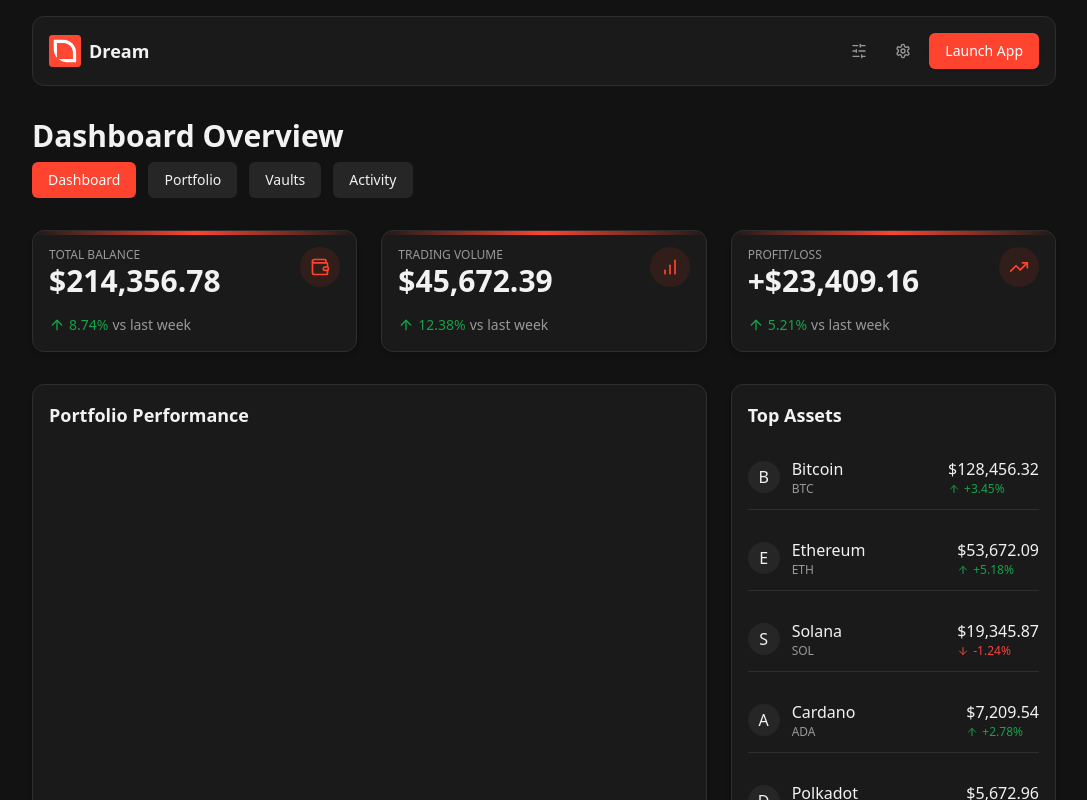
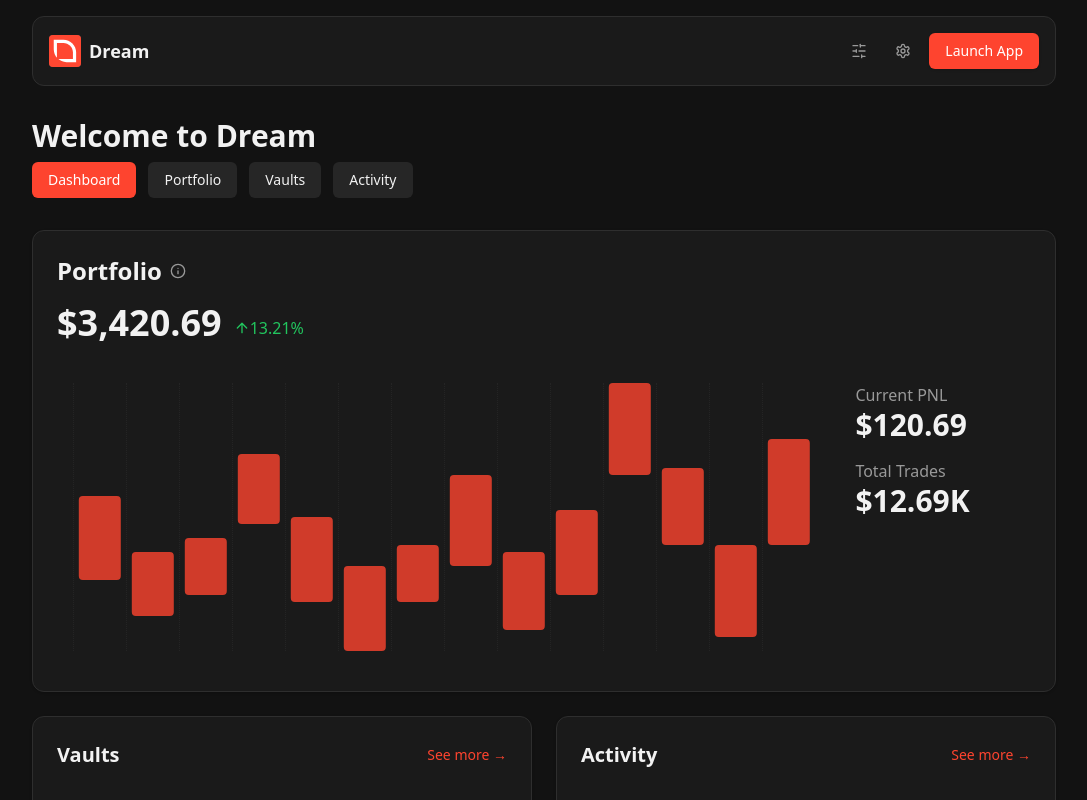
Before and after one commit to saugardev/dream-ui, a Next.js app: page /dashboard in a window 1280 px wide. Shown: the top 800 px of the page, without its empty margins (96-1183 px from the left). Built offline with nearby package versions, Linux system fonts and the light colour scheme.

Commit message:
feat: dashboard layout

```diff
--- a/app/dashboard/page.tsx
+++ b/app/dashboard/page.tsx
@@ -1,123 +1,104 @@
 "use client"
 
 import DashboardLayout from "@/components/dashboard-layout";
-import {
-  ArrowUp,
-  ArrowDown,
-  TrendingUp,
-  Wallet,
-  BarChart
-} from "lucide-react";
-import SketchyChart from "@/components/sketchy-chart";
+import { ArrowUp, Info } from "lucide-react";
+import ProtocolMetricsChart from "@/components/protocol-metrics-chart";
+import { Card } from "@/components/ui/card";
+import Link from "next/link";
 
 export default function DashboardPage() {
   return (
-    <DashboardLayout title="Dashboard Overview">
-      <div className="grid grid-cols-1 md:grid-cols-3 gap-6 mb-8">
-        <div className="dashboard-card card-gradient">
-          <div className="flex justify-between items-start mb-4">
-            <div>
-              <p className="stats-label">TOTAL BALANCE</p>
-              <h3 className="stats-value">$214,356.78</h3>
-            </div>
-            <div className="h-10 w-10 bg-primary/10 flex items-center justify-center rounded-full">
-              <Wallet className="text-primary h-5 w-5" />
-            </div>
-          </div>
-          <div className="positive-change text-sm mt-2">
-            <ArrowUp className="h-4 w-4 mr-1" />
-            <span>8.74%</span>
-            <span className="text-muted-foreground ml-1">vs last week</span>
+    <DashboardLayout title="Welcome to Dream">
+      <Card className="p-6 mb-6">
+        <div className="flex justify-between items-center mb-4">
+          <div className="flex items-center gap-2">
+            <h2 className="text-2xl font-bold">Portfolio</h2>
+            <button className="text-muted-foreground hover:text-primary">
+              <Info className="h-4 w-4" />
+            </button>
           </div>
         </div>
 
-        <div className="dashboard-card card-gradient">
-          <div className="flex justify-between items-start mb-4">
-            <div>
-              <p className="stats-label">TRADING VOLUME</p>
-              <h3 className="stats-value">$45,672.39</h3>
-            </div>
-            <div className="h-10 w-10 bg-primary/10 flex items-center justify-center rounded-full">
-              <BarChart className="text-primary h-5 w-5" />
+        <div className="grid grid-cols-1 lg:grid-cols-5 gap-6">
+          <div className="lg:col-span-4">
+            <div className="mb-6">
+              <div className="flex items-baseline gap-3">
+                <h3 className="text-4xl font-bold">$3,420.69</h3>
+                <div className="flex items-center text-green-500">
+                  <ArrowUp className="h-4 w-4" />
+                  <span>13.21%</span>
                 </div>
               </div>
-          <div className="positive-change text-sm mt-2">
-            <ArrowUp className="h-4 w-4 mr-1" />
-            <span>12.38%</span>
-            <span className="text-muted-foreground ml-1">vs last week</span>
+            </div>
+            <div className="h-[300px]">
+              <ProtocolMetricsChart />
             </div>
           </div>
 
-        <div className="dashboard-card card-gradient">
-          <div className="flex justify-between items-start mb-4">
+          <div className="mt-20 lg:col-span-1">
             <div>
-              <p className="stats-label">PROFIT/LOSS</p>
-              <h3 className="stats-value">+$23,409.16</h3>
+              <div className="flex flex-col justify-left items-start mb-4">
+                <h3 className="text-muted-foreground">Current PNL</h3>
+                <span className="text-3xl font-bold">$120.69</span>
               </div>
-            <div className="h-10 w-10 bg-primary/10 flex items-center justify-center rounded-full">
-              <TrendingUp className="text-primary h-5 w-5" />
-            </div>
-          </div>
-          <div className="positive-change text-sm mt-2">
-            <ArrowUp className="h-4 w-4 mr-1" />
-            <span>5.21%</span>
-            <span className="text-muted-foreground ml-1">vs last week</span>
+              <div className="flex flex-col justify-left items-start">
+                <h3 className="text-muted-foreground">Total Trades</h3>
+                <span className="text-3xl font-bold">$12.69K</span>
               </div>
             </div>
           </div>
+        </div>
+      </Card>
 
-      <div className="grid grid-cols-1 lg:grid-cols-3 gap-6">
-        <div className="dashboard-card lg:col-span-2">
+      <div className="grid grid-cols-1 lg:grid-cols-2 gap-6">
+        <Card className="p-6">
           <div className="flex justify-between items-center mb-6">
-            <h3 className="font-bold text-lg">Portfolio Performance</h3>
+            <h3 className="text-xl font-bold">Vaults</h3>
+            <Link href="/vaults" className="text-sm text-primary hover:underline">
+              See more →
+            </Link>
           </div>
-          <div className="h-80">
-            <SketchyChart
-              data={[
-                {name: 'Mon', value: 4000},
-                {name: 'Tue', value: 3000},
-                {name: 'Wed', value: 6000},
-                {name: 'Thu', value: 2780},
-                {name: 'Fri', value: 7890},
-                {name: 'Sat', value: 9390},
-                {name: 'Sun', value: 9900}
-              ]}
-              professional={true}
-            />
-          </div>
-        </div>
-
-        <div className="dashboard-card">
-          <h3 className="font-bold text-lg mb-4">Top Assets</h3>
-          <div className="space-y-4">
           {[
-              { name: "Bitcoin", symbol: "BTC", value: "$128,456.32", change: "+3.45%", isPositive: true },
-              { name: "Ethereum", symbol: "ETH", value: "$53,672.09", change: "+5.18%", isPositive: true },
-              { name: "Solana", symbol: "SOL", value: "$19,345.87", change: "-1.24%", isPositive: false },
-              { name: "Cardano", symbol: "ADA", value: "$7,209.54", change: "+2.78%", isPositive: true },
-              { name: "Polkadot", symbol: "DOT", value: "$5,672.96", change: "-0.32%", isPositive: false }
-            ].map((asset, index) => (
-              <div key={index} className="flex justify-between items-center py-3 border-b border-border last:border-0">
-                <div className="flex items-center gap-3">
-                  <div className="h-8 w-8 bg-secondary rounded-full flex items-center justify-center">
-                    {asset.symbol.charAt(0)}
-                  </div>
+            { name: "50BTC-50ETH", risk: "60%", price: "$3,220.69", change: "13.21%" },
+            { name: "25ETH-50PEPE-25BTC", risk: "60%", price: "$3,220.69", change: "13.21%" },
+            { name: "ETH-PEPE", risk: "60%", price: "$3,220.69", change: "13.21%" }
+          ].map((vault, i) => (
+            <div key={i} className="flex justify-between items-center py-3 border-b border-border last:border-0">
               <div>
-                    <p className="font-medium">{asset.name}</p>
-                    <p className="text-xs text-muted-foreground">{asset.symbol}</p>
-                  </div>
+                <p className="font-medium">{vault.name}</p>
+                <p className="text-sm text-muted-foreground">Risk: {vault.risk}</p>
               </div>
               <div className="text-right">
-                  <p className="font-medium">{asset.value}</p>
-                  <p className={asset.isPositive ? "positive-change text-xs" : "negative-change text-xs"}>
-                    {asset.isPositive ? <ArrowUp className="h-3 w-3 mr-1" /> : <ArrowDown className="h-3 w-3 mr-1" />}
-                    {asset.change}
-                  </p>
+                <p className="font-medium">{vault.price}</p>
+                <p className="text-sm text-green-500">↑ {vault.change}</p>
               </div>
             </div>
           ))}
+        </Card>
+
+        <Card className="p-6">
+          <div className="flex justify-between items-center mb-6">
+            <h3 className="text-xl font-bold">Activity</h3>
+            <Link href="/activity" className="text-sm text-primary hover:underline">
+              See more →
+            </Link>
+          </div>
+          {[
+            { hash: "0xef2...a241", type: "Payback Position", token: "-1 sTOKEN", usd: "+1100.00 USD" },
+            { hash: "0xef2...a241", type: "Create Position", token: "+1 sTOKEN", usd: "-1000.00 USD" }
+          ].map((activity, i) => (
+            <div key={i} className="flex justify-between items-center py-3 border-b border-border last:border-0">
+              <div>
+                <p className="font-medium">{activity.hash}</p>
+                <p className="text-sm text-muted-foreground">{activity.type}</p>
+              </div>
+              <div className="text-right">
+                <p className="font-medium">{activity.token}</p>
+                <p className="text-sm text-muted-foreground">{activity.usd}</p>
               </div>
             </div>
+          ))}
+        </Card>
       </div>
     </DashboardLayout>
   )
--- a/app/globals.css
+++ b/app/globals.css
@@ -125,7 +125,6 @@
     @apply text-[hsl(var(--negative))] flex items-center;
   }
 
-  /* Styles for dashboard elements */
   .dashboard-card {
     @apply bg-card border border-border rounded-xl p-4 shadow-md;
   }
@@ -142,3 +141,14 @@
     @apply text-foreground bg-secondary;
   }
 }
+
+
+
+@layer base {
+  * {
+    @apply border-border outline-ring/50;
+  }
+  body {
+    @apply bg-background text-foreground;
+  }
+}
--- /dev/null
+++ b/components/portfolio-section.tsx
@@ -0,0 +1,41 @@
+import { ArrowUp } from "lucide-react";
+import { Card } from "./ui/card";
+import SketchyChart from "./sketchy-chart";
+
+export default function PortfolioSection() {
+  return (
+    <Card className="p-6">
+      <div className="flex justify-between items-center mb-4">
+        <div className="flex items-center gap-2">
+          <h2 className="text-2xl font-bold">Portfolio</h2>
+          <button className="text-muted-foreground hover:text-primary">ⓘ</button>
+        </div>
+      </div>
+
+      <div className="mb-6">
+        <div className="flex items-baseline gap-3">
+          <h3 className="text-4xl font-bold">$3,420.69</h3>
+          <div className="flex items-center text-green-500">
+            <ArrowUp className="h-4 w-4" />
+            <span>13.21%</span>
+          </div>
+        </div>
+      </div>
+
+      <div className="h-[300px]">
+        <SketchyChart />
+      </div>
+
+      <div className="grid grid-cols-2 gap-4 mt-6">
+        <div>
+          <p className="text-muted-foreground text-sm">Current PNL</p>
+          <p className="text-xl font-bold">$120.69</p>
+        </div>
+        <div>
+          <p className="text-muted-foreground text-sm">Total Trades</p>
+          <p className="text-xl font-bold">$12.69K</p>
+        </div>
+      </div>
+    </Card>
+  );
+}
--- /dev/null
+++ b/components/protocol-metrics-chart.tsx
@@ -0,0 +1,101 @@
+import React, { useState } from 'react';
+
+const ProtocolMetricsChart = () => {
+  const [hoveredIndex, setHoveredIndex] = useState<number | null>(null);
+
+  const data = [
+    { min: 2700, max: 2820 },
+    { min: 2650, max: 2740 },
+    { min: 2680, max: 2760 },
+    { min: 2780, max: 2880 },
+    { min: 2670, max: 2790 },
+    { min: 2600, max: 2720 },
+    { min: 2670, max: 2750 },
+    { min: 2720, max: 2850 },
+    { min: 2630, max: 2740 },
+    { min: 2680, max: 2800 },
+    { min: 2850, max: 2980 },
+    { min: 2750, max: 2860 },
+    { min: 2620, max: 2750 },
+    { min: 2750, max: 2900 }
+  ];
+
+  const calculateDomain = () => {
+    const minValues = data.map(item => item.min);
+    const maxValues = data.map(item => item.max);
+    return {
+      min: Math.min(...minValues),
+      max: Math.max(...maxValues)
+    };
+  };
+
+  const domain = calculateDomain();
+
+  return (
+    <div className="w-full h-full p-4">
+      <div className="h-full flex flex-col">
+        <div className="relative flex-1">
+          <div className="absolute inset-0">
+            {hoveredIndex !== null && (
+              <div
+                className="absolute z-20 bg-popover rounded-md shadow-md p-2 text-xs"
+                style={{
+                  top: '20px',
+                  left: `${(hoveredIndex / data.length) * 100 + 5}%`,
+                }}
+              >
+                <div className="grid grid-cols-2 gap-x-3 gap-y-1 mt-1">
+                  <span className="text-muted-foreground">High:</span>
+                  <span className="font-medium">{data[hoveredIndex].max}</span>
+                  <span className="text-muted-foreground">Low:</span>
+                  <span className="font-medium">{data[hoveredIndex].min}</span>
+                </div>
+              </div>
+            )}
+
+            <div className="absolute inset-0 w-full h-full flex justify-between">
+              {data.map((item, i) => {
+                const { min, max } = item;
+                const domainRange = domain.max - domain.min;
+
+                const maxPosPercent = ((domain.max - max) / domainRange) * 100;
+                const minPosPercent = ((domain.max - min) / domainRange) * 100;
+                const barHeight = minPosPercent - maxPosPercent;
+
+                const isHovered = hoveredIndex === i;
+
+                return (
+                  <div
+                    key={i}
+                    className="h-full relative"
+                    style={{ width: `${100 / data.length}%` }}
+                    onMouseEnter={() => setHoveredIndex(i)}
+                    onMouseLeave={() => setHoveredIndex(null)}
+                  >
+                    <div className="absolute h-full w-px border-l border-border border-dotted pointer-events-none opacity-50"></div>
+
+                    {isHovered && (
+                      <div className="absolute inset-0 bg-secondary/20 z-10"></div>
+                    )}
+
+                    <div
+                      className={`absolute w-4/5 rounded-sm left-1/2 transform -translate-x-1/2 transition-all duration-150 ${isHovered ? 'w-11/12' : 'w-4/5'}`}
+                      style={{
+                        top: `${maxPosPercent}%`,
+                        height: `${Math.max(barHeight, 2)}%`,
+                        opacity: isHovered ? 1 : 0.8,
+                        backgroundColor: 'hsl(var(--chart-1))'
+                      }}
+                    ></div>
+                  </div>
+                );
+              })}
+            </div>
+          </div>
+        </div>
+      </div>
+    </div>
+  );
+};
+
+export default ProtocolMetricsChart;
```
Lines whose indentation alone changed are shown as unchanged.
